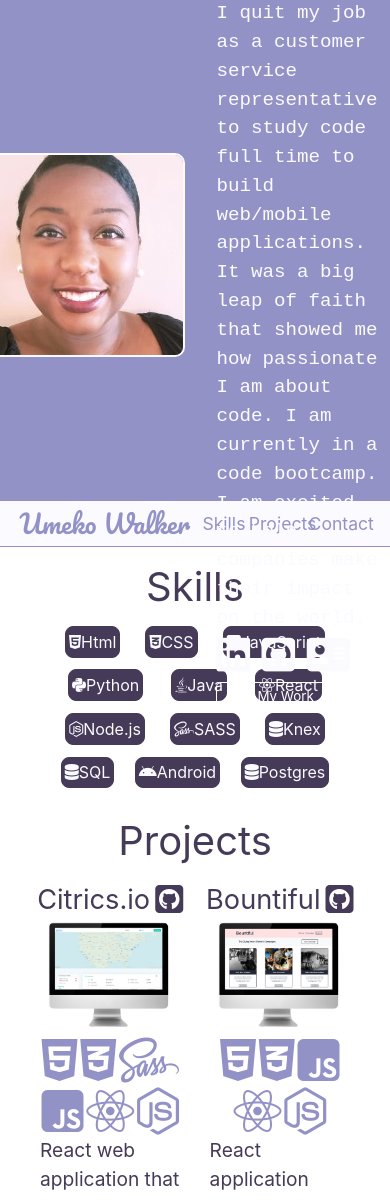
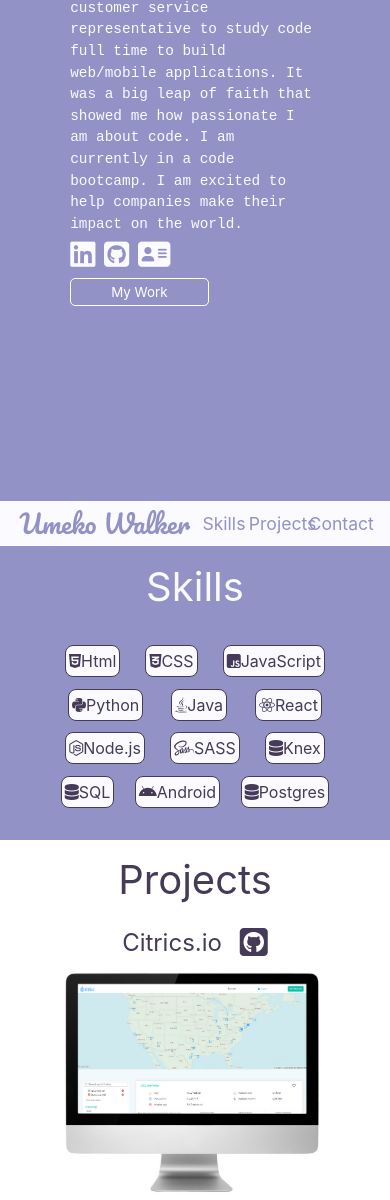
Before and after one commit to umekow/umekow.github.io, a plain HTML site: page index.html in a window 390 px wide. Shown: the part 343-1543 px from the top of the page. Drawn offline with nearby package versions, Linux system fonts and the light colour scheme; files whose address does not match are found by name.

Commit message:
mobile styling

```diff
--- a/javascript/projects.js
+++ b/javascript/projects.js
@@ -77,7 +77,7 @@ function createNewProject(project){
     title_link.appendChild(title);
     title_container.appendChild(title_link);
 
-    title_container.insertAdjacentHTML('beforeend', `<a href=${project.github}><i class="fab fa-github-square fa-2x"></i></a>`)
+    title_container.insertAdjacentHTML('beforeend', `<a href=${project.github}><i class="fab fa-github-square"></i></a>`)
 
     project_container.appendChild(title_container)
 
@@ -94,7 +94,7 @@ function createNewProject(project){
     stack_container.classList.add('stack');
     project_container.appendChild(stack_container);
 
-    project.stack.forEach(skill => stack_container.insertAdjacentHTML('beforeend', `<i  class="${skills_list[skill]} fa-3x"></i>`));
+    project.stack.forEach(skill => stack_container.insertAdjacentHTML('beforeend', `<i  class="${skills_list[skill]}"></i>`));
 
     //project summary
     const summary = document.createElement('p');
--- a/less/contact.less
+++ b/less/contact.less
@@ -28,11 +28,18 @@
             max-width: 50%;
             width: 45%;
 
+            @media (max-width: 600px){
+                max-width: 90%;
+                width: 75%;
+            }
+
             form{
                 display: flex;
                 flex-direction: column;
                 margin: 2% auto;
                 border: 1px solid @dark-purple;
+
+
 
                 input{
                     margin: 1% 0;
--- a/less/header.less
+++ b/less/header.less
@@ -1,3 +1,4 @@
+
 
 
 .header{
@@ -15,7 +16,7 @@
     .name-container{
         margin: auto;
         position: relative;
-        top: 5%;
+        //top: 5%;
     }
 
     .about-container{
@@ -26,11 +27,21 @@
         max-width: 80%;
         //Amargin-top: 10%;
 
+
+        @media (max-width: 700px){
+            flex-direction: column;
+        }
+
         img{
             height: auto;
             border: 2px solid @off-white;
             max-width: 100%;
             border-radius: 10px;
+
+            @media (max-width: 700px){
+                border-radius: 100px;
+                width: 50%;
+            }
         }
     }
 
@@ -39,6 +50,15 @@
         color:@off-white;
         font-family: 'Roboto Mono', monospace;
         font-size: 1.2rem;
+
+        @media (max-width: 900px){
+            font-size: 1rem;
+
+        }
+
+        @media (max-width: 700px){
+            font-size: .9rem
+        }
 
         .social{
             margin: 2% 0 0 0;
--- a/less/projects.less
+++ b/less/projects.less
@@ -19,6 +19,8 @@
         flex-wrap: wrap;
         .section-style();
         max-width: 90%;
+        margin-bottom: 10%;
+
 
 
 
@@ -26,20 +28,34 @@
             max-width: 45%;
             padding: 2.5%;
 
+            @media (max-width: 700px){
+                max-width: 60%;
+            }
+
+            @media (max-width: 500px){
+                max-width: 90%;
+            }
+
             .title-container{
                 display: flex;
                 justify-content: center;
                 align-items: center;
-                max-width: 60%;
+                max-width: 100%;
                 margin: auto;
-
+                font-size: 2rem;
                 a{
                     padding: 0 3%;
                 }
+
+
             }
             h5{
-                font-size: 1.7rem;
+                font-size: 1.5rem;
                 text-align: center;
+
+                @media (max-width: 500px){
+
+                }
             }
 
             .summary{
@@ -58,6 +74,11 @@
                 i{
                     padding: 1%;
                     color: @main-color;
+                    font-size: 3rem;
+
+                    @media (max-width: 610px){
+                        font-size: 2rem;
+                    }
                 }
             }
         }
--- a/less/skills.less
+++ b/less/skills.less
@@ -1,16 +1,20 @@
 #skills{
+    background-color: @main-color;
+
     h3{
        .h3-style();
+       color: @off-white;
     }
 
     .skills-container{
         .section-style();
         max-width: 75%;
+        padding: 5% 0;
 
 
         .skill{
-            background: @dark-purple;
-            color: @off-white;
+            color: @dark-purple;
+            background: @off-white;
             min-width: 10%;
             text-align: center;
             padding: 1%;
```
Also changed, not shown: css/index.css.
